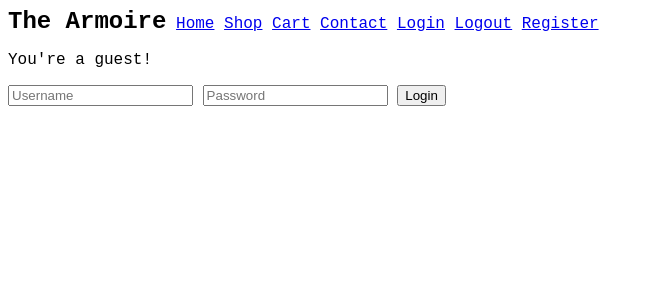
After one commit to rtest42/clothing-web-app-flask, a Flask app: page /login in a window 1280 px wide. The commit adds this page. Shown: the top 300 px of the page, without its empty margins (0-649 px from the left). Run offline with Flask 3, Linux system fonts and the light colour scheme.

Commit message:
Added login system

```diff
--- a/app.py
+++ b/app.py
@@ -8,11 +8,12 @@ from dotenv import load_dotenv
 app = Flask(__name__)
 database = "armoire.db"
 results = None
+user = ""
 
 
 @app.route('/')
 def index():
-    return render_template('index.html')
+    return render_template('index.html', user=user)
 
 
 @app.route('/search_fail')
@@ -56,7 +57,7 @@ def search():
         # Get results in JSON
         response = requests.get(url, params=params)
         shopping_results = response.json()['shopping_results']
-        return render_template('search_passed.html', results=shopping_results)
+        return render_template('search_passed.html', results=shopping_results, user=user)
     else:
         return render_template('search.html')
 
@@ -69,7 +70,7 @@ def user_photo_upload():
 @app.route('/shop/', methods=['GET', 'POST'])
 def shop():
     if request.method == 'GET':
-        return render_template('shop.html', shopping_err=False)
+        return render_template('shop.html', shopping_err=False, user=user)
     else:
         global results
         if request.form.get('submit') == 'Submit':
@@ -92,7 +93,7 @@ def shop():
 
             # Do not perform search if not clothing-related
             if not is_wearable:
-                return render_template('shop.html', shopping_err=True)
+                return render_template('shop.html', shopping_err=True, user=user)
 
             dropdown = {
                 'relevance': 'p_ord:r',
@@ -121,11 +122,11 @@ def shop():
                 title = result['title']
                 price = result['extracted_price']
                 link = result['link']
-                sql_cmd = "INSERT INTO armoire (title, price, link) VALUES (?, ?, ?)"
-                cursor.execute(sql_cmd, (title, price, link))
+                sql_cmd = "INSERT INTO cart (username, title, price, link) VALUES (?, ?, ?, ?);"
+                cursor.execute(sql_cmd, (user, title, price, link))
                 db.commit()
 
-        return render_template('shop.html', shopping_err=False, results=results)
+        return render_template('shop.html', shopping_err=False, results=results, user=user)
 
 
 @app.route('/cart', methods=['GET', 'POST'])
@@ -133,37 +134,92 @@ def cart():
     if request.method == 'GET':
         with sqlite3.connect(database) as db:
             cursor = db.cursor()
-            sql_cmd = "SELECT * FROM armoire"
+            sql_cmd = "SELECT * FROM cart WHERE username = ?"
+            cursor.execute(sql_cmd, (user,))
+            shopping_cart = cursor.fetchall()
+            db.commit()
+
+        return render_template('cart.html', cart=shopping_cart, user=user)
+    else:
+        with sqlite3.connect(database) as db:
+            cursor = db.cursor()
+            item_id = request.form.get('submit')
+            sql_cmd = "DELETE FROM cart WHERE id = ?"
+            cursor.execute(sql_cmd, (item_id,))
+            sql_cmd = "SELECT * FROM cart"
             cursor.execute(sql_cmd)
             shopping_cart = cursor.fetchall()
             db.commit()
 
-        return render_template('cart.html', cart=shopping_cart)
+        return render_template('cart.html', cart=shopping_cart, user=user)
+
+
+@app.route('/login', methods=['GET', 'POST'])
+def login():
+    global user
+    if request.method == 'GET':
+        return render_template('login.html', err_login=False, user=user)
     else:
         with sqlite3.connect(database) as db:
             cursor = db.cursor()
-            item_id = request.form.get('submit')
-            sql_cmd = "DELETE FROM armoire WHERE id = ?"
-            cursor.execute(sql_cmd, (item_id,))
+            sql_cmd = "SELECT * FROM users WHERE username = ?"
+            cursor.execute(sql_cmd, (request.form.get("username"),))
+            get_user = cursor.fetchall()
             db.commit()
-            sql_cmd = "SELECT * FROM armoire"
-            cursor.execute(sql_cmd)
-            shopping_cart = cursor.fetchall()
+            if request.form.get("username") == '' or len(get_user) != 1 or get_user[0][2] != request.form.get("password"):
+                return render_template('login.html', err_login=True, user=user)
+
+            user = request.form.get("username")
+            return render_template('index.html', user=user)
+
+
+@app.route('/register', methods=['GET', 'POST'])
+def register():
+    if request.method == 'GET':
+        return render_template('register.html', err_register=False, user=user)
+    else:
+        with sqlite3.connect(database) as db:
+            cursor = db.cursor()
+            sql_cmd = "SELECT * FROM users WHERE username = ?"
+            cursor.execute(sql_cmd, (request.form.get("username"),))
+            get_user = cursor.fetchall()
+            if len(get_user) != 0:
+                return render_template('register.html', err_register=True, user=user)
+
+            sql_cmd = "INSERT INTO users (username, password) VALUES (?, ?);"
+            cursor.execute(sql_cmd, (request.form.get("username"), request.form.get("password")))
             db.commit()
+            return render_template('index.html', user=user)
 
-        return render_template('cart.html', cart=shopping_cart)
+
+@app.route('/logout')
+def logout():
+    global user
+    user = ""
+    return render_template('index.html', user=user)
 
 
 @app.route('/contact')
 def contact():
-    return render_template('contact.html')
+    return render_template('contact.html', user=user)
 
 
 def init_database():
+    if not os.path.isfile(database):
+        open(database, 'x').close()
+
     with sqlite3.connect(database) as db:
         cursor = db.cursor()
-        sql_cmd = ("CREATE TABLE IF NOT EXISTS armoire (id INTEGER PRIMARY KEY AUTOINCREMENT, title TEXT, price REAL, "
-                   "link TEXT);")
+        sql_cmd = ("CREATE TABLE IF NOT EXISTS cart (id INTEGER PRIMARY KEY AUTOINCREMENT, username TEXT, "
+                   "title TEXT, price REAL, link TEXT);")
+        cursor.execute(sql_cmd)
+        sql_cmd = ("CREATE TABLE IF NOT EXISTS users (id INTEGER PRIMARY KEY AUTOINCREMENT NOT NULL, username TEXT NOT "
+                   "NULL, password TEXT NOT NULL);")
+        cursor.execute(sql_cmd)
+        sql_cmd = "CREATE UNIQUE INDEX IF NOT EXISTS username ON users (username);"
+        cursor.execute(sql_cmd)
+        # Guest user
+        sql_cmd = "INSERT OR IGNORE INTO users (username, password) VALUES ('', '');"
         cursor.execute(sql_cmd)
         db.commit()
 
--- a/static/styles.css
+++ b/static/styles.css
@@ -1,5 +1,11 @@
 body {
     font-family: 'Courier New', Courier, monospace;
+}
+
+#top-nav {
+    position: -webkit-sticky;
+    position: sticky;
+    top: 0;
 }
 
 #top-nav a {
@@ -10,3 +16,7 @@ body {
 #top-nav #title {
     display: inline;
 }
+
+.err {
+    color: red;
+}
--- a/templates/layout.html
+++ b/templates/layout.html
@@ -15,6 +15,14 @@
         <a href="/shop">Shop</a>
         <a href="/cart">Cart</a>
         <a href="/contact">Contact</a>
+        <a href="/login">Login</a>
+        <a href="/logout">Logout</a>
+        <a href="/register">Register</a>
+        {% if user|length == 0 %}
+            <p>You're a guest!</p>
+        {% else %}
+            <p>Logged in as {{ user }}</p>
+        {% endif %}
     </nav>
     {% block main %}
     {% endblock %}
--- /dev/null
+++ b/templates/login.html
@@ -0,0 +1,11 @@
+{% extends "layout.html" %}
+{% block main %}
+    <form action="/login" method="post">
+        <input id="username" name="username" placeholder="Username" type="text">
+        <input id="password" name="password" placeholder="Password" type="password">
+        <button type="submit">Login</button>
+    </form>
+    {% if err_login %}
+        <p class="err">Error logging in.</p>
+    {% endif %}
+{% endblock %}
```
Also changed, not shown: templates/register.html (added, +11 -0 lines).
